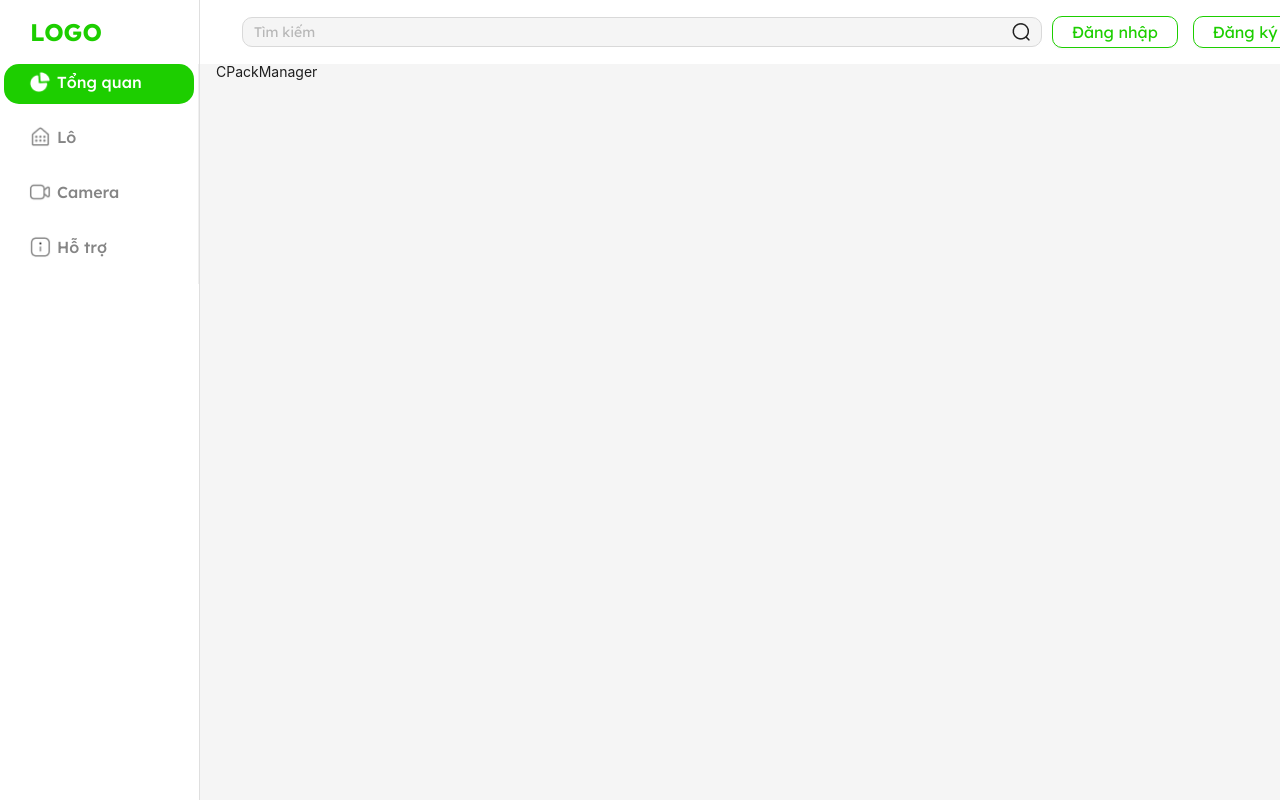
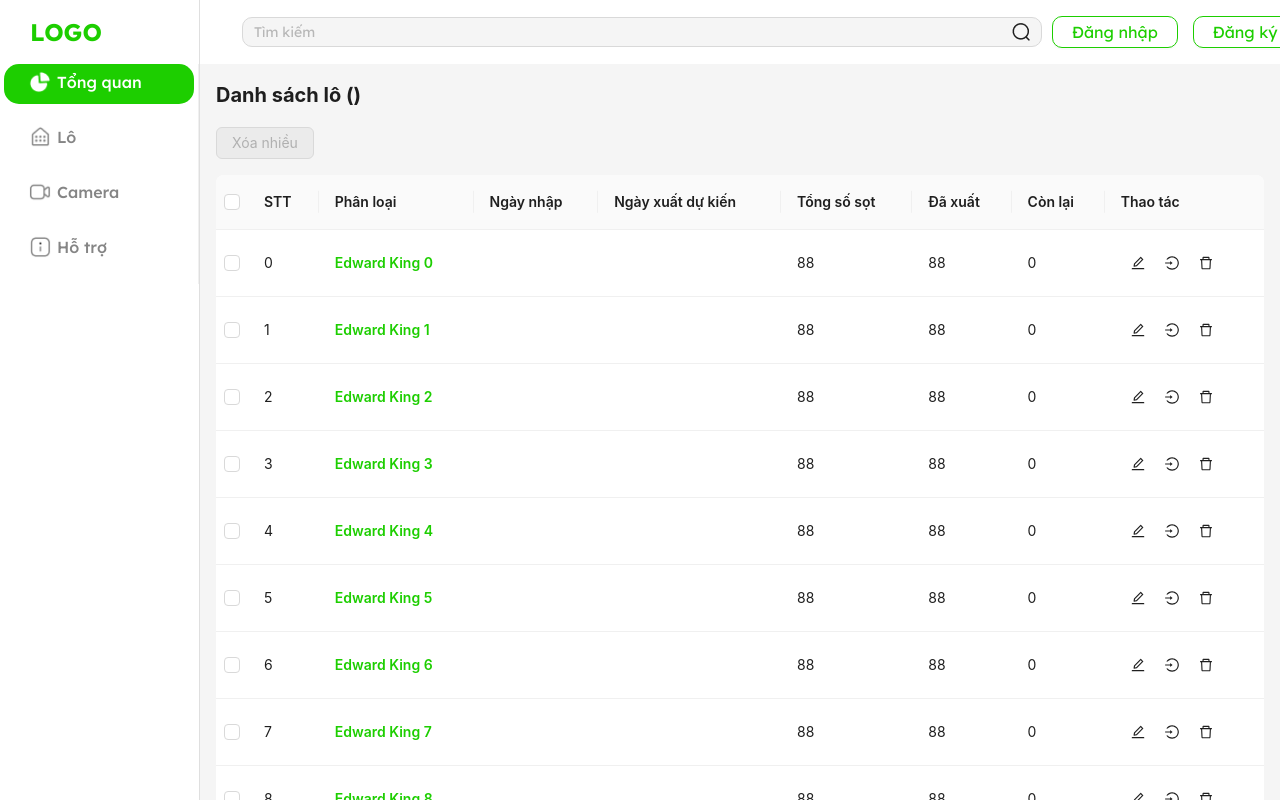
Before and after one commit to INRESAI/FruitAI-Frontend, a React (Create React App) app in the folder fruit-ai/: page /pack_manager in a window 1280 px wide. Shown: the top 800 px of the page. Built offline with nearby package versions, Linux system fonts and the light colour scheme.

Commit message:
packmanager ver1

```diff
--- a/fruit-ai/package.json
+++ b/fruit-ai/package.json
@@ -3,6 +3,7 @@
   "version": "0.1.0",
   "private": true,
   "dependencies": {
+    "@ant-design/icons": "^4.8.0",
     "@testing-library/jest-dom": "^5.16.5",
     "@testing-library/react": "^13.4.0",
     "@testing-library/user-event": "^13.5.0",
@@ -11,6 +12,7 @@
     "@types/react": "^18.0.26",
     "@types/react-dom": "^18.0.10",
     "antd": "^5.1.1",
+    "node-sass": "^8.0.0",
     "react": "^18.2.0",
     "react-bootstrap": "^2.7.0",
     "react-dom": "^18.2.0",
--- a/fruit-ai/src/App.tsx
+++ b/fruit-ai/src/App.tsx
@@ -4,10 +4,11 @@
 import Assist from './pages/Assist'
 import CameraManager from './pages/Camera/CameraManager'
 import OverView from './pages/OverView'
-import PackManager from './pages/PackManager'
+import PackManager from './pages/Pack/PackManager'
 import { Layout } from 'antd'
 import { Header } from './components/Header/Header'
 import 'antd/dist/reset.css';
+import StatisticTypeOfFruitByDate from './pages/StatisticTypeOfFruitByDate/StatisticTypeOfFruitByDate'
 const { Content } = Layout;
 const App = () => (
     <Layout style={{ minHeight: '100vh' }}>
@@ -20,6 +21,7 @@
                     <Route path='/pack_manager' element={<PackManager />} />
                     <Route path='/camera_manager' element={<CameraManager />} />
                     <Route path='/assist' element={<Assist />} />
+                    <Route path='/statistic' element={<StatisticTypeOfFruitByDate/>}/>
                 </Routes>
             </Content>
             {/* <Footer style={{ textAlign: 'center' }}>Ant Design ©2018 Created by Ant UED</Footer> */}
--- /dev/null
+++ b/fruit-ai/src/pages/Pack/PackManager.tsx
@@ -0,0 +1,131 @@
+import { Button, Table } from 'antd'
+import React, { useState } from 'react'
+import type { ColumnsType } from 'antd/es/table';
+import {
+  EditOutlined,
+  LoginOutlined,
+  DeleteOutlined
+} from '@ant-design/icons';
+import './PackStyle.scss';
+import { Link } from 'react-router-dom';
+
+
+
+interface DataType {
+    key: React.Key;
+    orderByNumber: number;
+    type: string;
+    importedTime: Date;
+    estimatedExportTime: Date;
+    totalPack: number;
+    exportedQuantity: number;
+    remain: number;
+  }
+
+  const columns: ColumnsType<DataType> = [
+    {
+        title: 'STT',
+        dataIndex: 'orderByNumber',
+    },
+    {
+        title: 'Phân loại',
+        dataIndex: 'type',
+        render: (text: string) => (
+            <Link to='/statistic'>
+                <a className='type'>{text}</a>
+            </Link>
+        ),
+    },
+    {
+        title: 'Ngày nhập',
+        dataIndex: 'importedTime',
+    },
+    {
+        title: 'Ngày xuất dự kiến',
+        dataIndex: 'estimatedExportedTime',
+    },
+    {
+      title: 'Tổng số sọt',
+      dataIndex: 'totalPack',
+    },
+    {
+      title: 'Đã xuất',
+      dataIndex: 'exportedQuantity',
+    },
+    {
+      title: 'Còn lại',
+      dataIndex: 'remain',
+    },
+    {
+        title: "Thao tác",
+        key: "action",
+        render: ()=>(
+            <div>
+                <EditOutlined className='action'/>
+                <LoginOutlined className='action'/>
+                <DeleteOutlined className='action'/>
+            </div>
+        )
+    }
+  ];
+
+  const data: DataType[] = [];
+  for (let i = 0; i < 46; i++) {
+    data.push({
+        key: i,
+        // name: `Edward King ${i}`,
+        // age: 32,
+        // address: `London, Park Lane no. ${i}`,
+
+        orderByNumber: i,
+        type: `Edward King ${i}`,
+        importedTime: new Date(),
+        estimatedExportTime: new Date() ,
+        totalPack: 88,
+        exportedQuantity: 88,
+        remain: 0,
+    });
+  }
+
+const CPackManager = () => {
+    const [selectedRowKeys, setSelectedRowKeys] = useState<React.Key[]>([]);
+    const [loading, setLoading] = useState(false);
+
+    const start = () => {
+      setLoading(true);
+      // ajax request after empty completing
+      setTimeout(() => {
+        setSelectedRowKeys([]);
+        setLoading(false);
+      }, 1000);
+    };
+
+    const onSelectChange = (newSelectedRowKeys: React.Key[]) => {
+      console.log('selectedRowKeys changed: ', newSelectedRowKeys);
+      setSelectedRowKeys(newSelectedRowKeys);
+    };
+
+    const rowSelection = {
+      selectedRowKeys,
+      onChange: onSelectChange,
+    };
+    const hasSelected = selectedRowKeys.length > 0;
+    return (
+        <div>
+            <div className='main-title'>Danh sách lô ()</div>
+            <div>
+                <div style={{ marginBottom: 16 }}>
+                    <Button type="primary" onClick={start} disabled={!hasSelected} loading={loading}>
+                        Xóa nhiều
+                    </Button>
+                    <span style={{ marginLeft: 8 }}>
+                        {hasSelected ? `Selected ${selectedRowKeys.length} items` : ''}
+                    </span>
+                </div>
+                <Table rowSelection={rowSelection} columns={columns} dataSource={data} />
+            </div>
+        </div>
+    )
+}
+
+export default CPackManager
--- /dev/null
+++ b/fruit-ai/src/pages/Pack/PackStyle.scss
@@ -0,0 +1,16 @@
+.main-title{
+    margin-top: 20px;
+    margin-bottom: 20px;
+    font-weight: 700;
+    font-size: 20px;
+}
+
+.action{
+    margin: 10px;
+    cursor: pointer;
+}
+
+.type{
+    color: #1DCE00;
+    font-weight: 600;
+}
--- a/fruit-ai/src/pages/PackManager.tsx
+++ /dev/null
@@ -1,9 +0,0 @@
-import React from 'react'
-
-const CPackManager = () => {
-  return (
-    <div>CPackManager</div>
-  )
-}
-
-export default CPackManager
--- /dev/null
+++ b/fruit-ai/src/pages/StatisticTypeOfFruitByDate/StatisticStyle.scss
@@ -0,0 +1,21 @@
+.statistic{
+    background-color: white;
+    width: 65%;
+    height: 700px;
+    border-radius: 20px;
+    margin: 25px
+}
+
+.body{
+    // background-color: #ededed;
+    display: flex;
+}
+
+.specified-condition{
+    background-color: white;
+    width: 80%;
+    height: 200px;
+    border-radius: 20px;
+    margin: 25px
+
+}
--- /dev/null
+++ b/fruit-ai/src/pages/StatisticTypeOfFruitByDate/StatisticTypeOfFruitByDate.tsx
@@ -0,0 +1,19 @@
+import React from 'react'
+import './StatisticStyle.scss'
+
+const StatisticTypeOfFruitByDate = () => {
+	return (
+		<div className='body'>
+			<div className='statistic'>
+				Biểu đồ
+			</div>
+			<div style={{display: 'flex', flexDirection:'column',width:'35%'}}>
+				<div className='specified-condition'>Bình thường</div>
+				<div className='specified-condition'>Hỏng nhẹ</div>
+				<div className='specified-condition'>Hỏng nặng</div>
+			</div>
+		</div>
+	)
+}
+
+export default StatisticTypeOfFruitByDate
```
Also changed, not shown: fruit-ai/src/pages/Pack/AddEditPackModal.tsx (added, +9 -0 lines), fruit-ai/src/pages/Pack/DeletePackModal.tsx (added, +9 -0 lines), fruit-ai/src/pages/StatisticTypeOfFruitByDate/DatePicker.tsx (added, +9 -0 lines), 1 other file (tests, documents, lock files or other folders).
